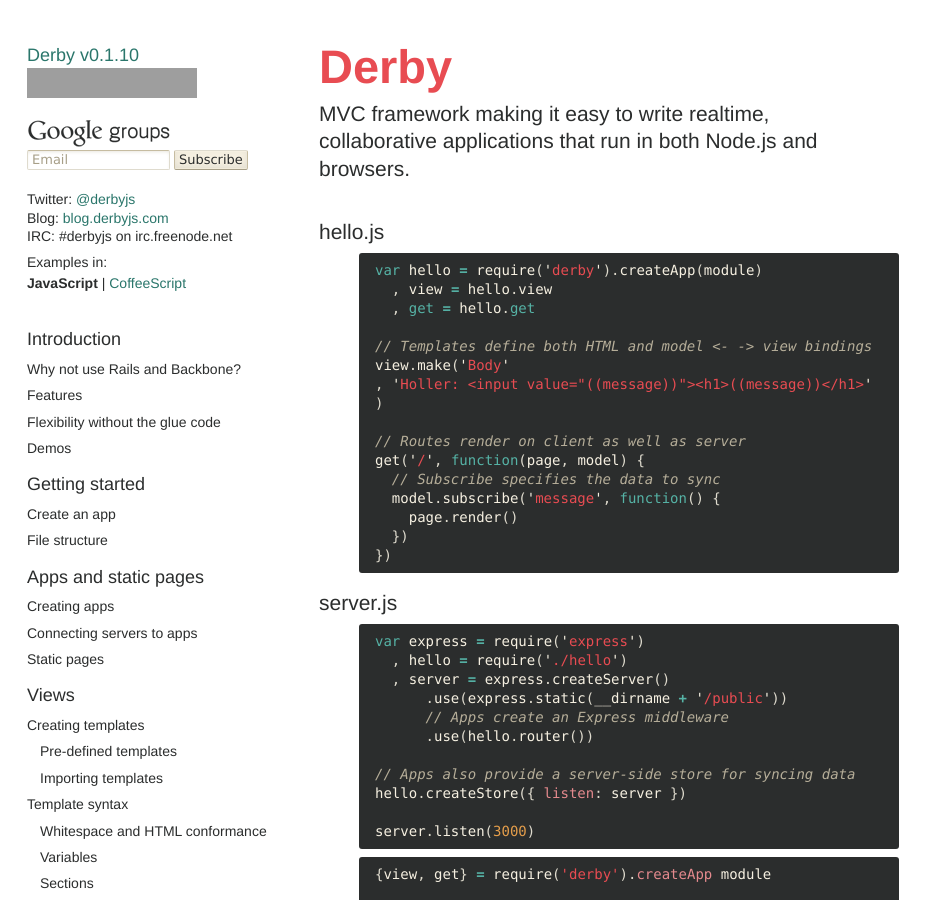
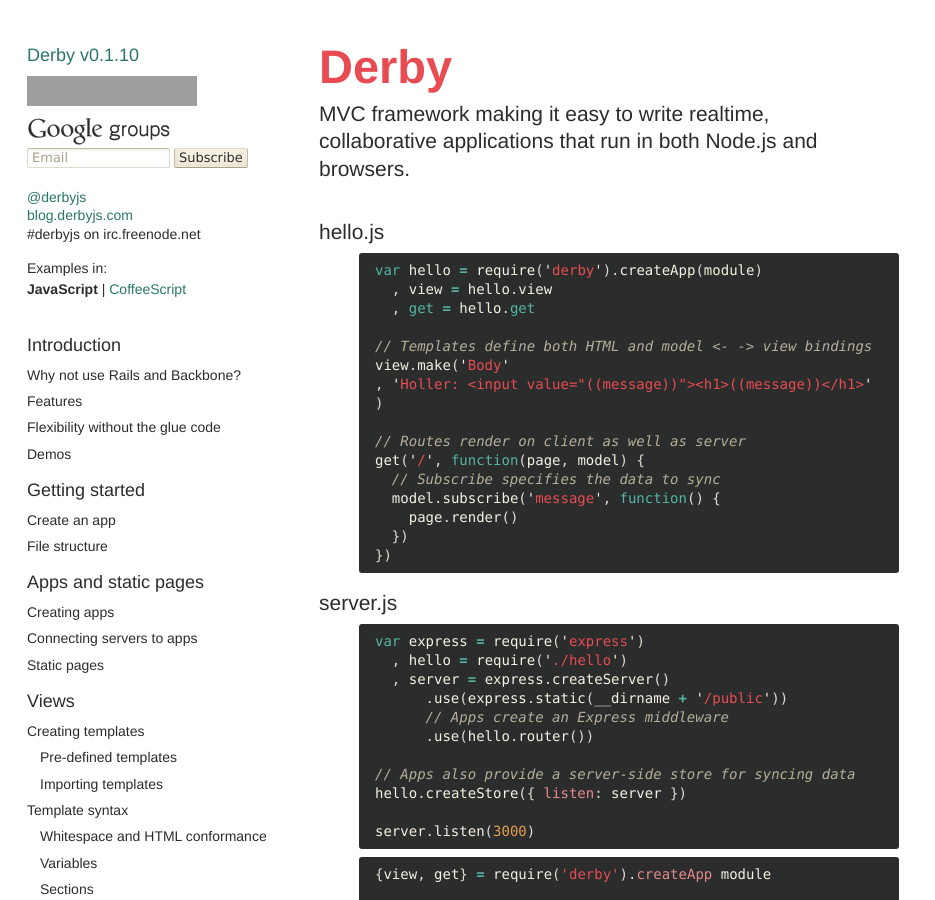
Before and after one commit to derbyjs/derby, a Jekyll site: the page built from index.md, in a window 1280 px wide and 900 px high. Shown: the whole window, without its empty margins (0-935 px from the left). Built offline with Jekyll 4.4.1, drawn with Linux system fonts in a browser that asks for light colours; grey boxes are pictures that could not be loaded.

Commit message:
adding links to sidebar

```diff
--- a/_layouts/default.html
+++ b/_layouts/default.html
@@ -223,7 +223,7 @@ input[type="submit"]{
 .coffeescript{display: none !important}
 </style>
 <div id="nav">
-<p class="h1"><a href="#">Derby v{{page.version}}</a>
+<p class="h1"><a href="#">Derby v{{page.version}}</a></p>
 <iframe src="http://markdotto.github.com/github-buttons/github-btn.html?user=codeparty&repo=derby&type=watch&count=true&size=large"
   allowtransparency="true" frameborder="0" scrolling="0" width="170px" height="30px"></iframe>
 <form id="groups-form" action="http://groups.google.com/group/derbyjs/boxsubscribe">
@@ -233,12 +233,12 @@ input[type="submit"]{
 <input type="submit" name="sub" value="Subscribe">
 </form>
 <p>
-  Twitter: <a href="https://twitter.com/#!/derbyjs">@derbyjs</a><br>
-  Blog: <a href="http://blog.derbyjs.com/">blog.derbyjs.com</a><br>
-  IRC: #derbyjs on irc.freenode.net
+  <a href="https://twitter.com/#!/derbyjs">@derbyjs</a><br>
+  <a href="http://blog.derbyjs.com/">blog.derbyjs.com</a><br>
+  #derbyjs on irc.freenode.net
 </p>
 
-<p style="margin-bottom:2px">Examples in:
+<p style="margin:16px 0 2px">Examples in:
 <p><span class='javascript'><b>JavaScript</b> | <a href="#" onclick="return setLang('coffe')">CoffeeScript</a></span>
 <span class='coffeescript'><a href="#" onclick="return setLang('js')">JavaScript</a> | <b>CoffeeScript</b></span>
 
```
